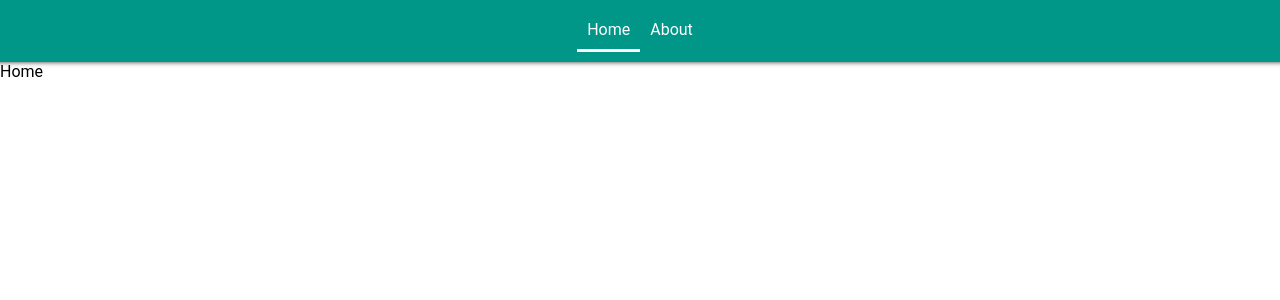
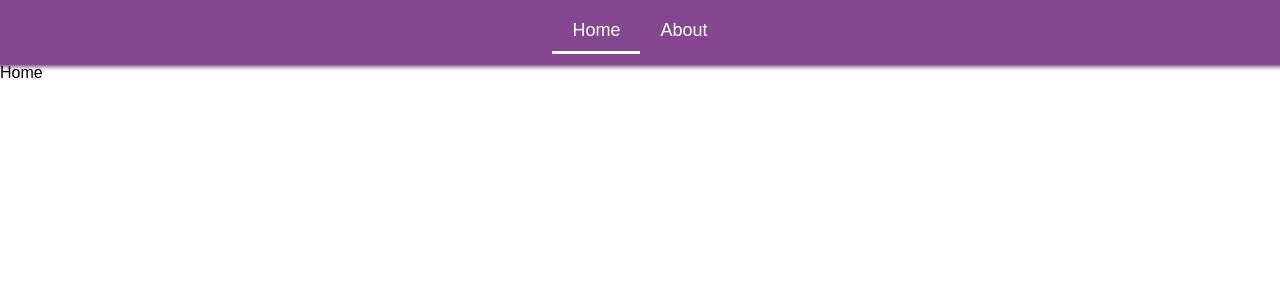
Before and after one commit to airwick989/CPS-IoT-Week-Tutorial-Website, a React (Create React App) app in the folder cps_tut_website/: page / in a window 1280 px wide. Shown: the top 300 px of the page. Built offline with nearby package versions, Linux system fonts and the light colour scheme.

Commit message:
installed reaact-awesome-reveal library

```diff
--- a/cps_tut_website/package.json
+++ b/cps_tut_website/package.json
@@ -8,6 +8,7 @@
     "@testing-library/user-event": "^13.5.0",
     "jquery": "^3.6.2",
     "react": "^18.2.0",
+    "react-awesome-reveal": "^4.1.0",
     "react-dom": "^18.2.0",
     "react-router": "^5.2.0",
     "react-router-dom": "^6.4.5",
--- a/cps_tut_website/src/components/component styles/Navbar.css
+++ b/cps_tut_website/src/components/component styles/Navbar.css
@@ -1,6 +1,6 @@
 body, html {
 	margin: 0;
-	font-family: Roboto, Arial, helvetica, sans-serif;
+	font-family: Arial, helvetica, sans-serif;
 }
 
 a {
@@ -9,8 +9,8 @@ a {
 
 .navbar-container {
 	text-align: center;
-	background-color: #009688;
-	box-shadow: 0px -20px 5px 20px #333333;
+	background-color: #84478F;
+	box-shadow: 0px -18px 5px 20px #51135C;
 	padding: 10px;
 	font-size: 0;
 }
@@ -25,14 +25,15 @@ a {
 
 .navbar-container ul li {
 	display: inline-block;
-	font-size: 16px;
+	font-size: 18px;
+	font-weight: lighter;
 }
 
 .navbar-container ul li a {
 	color: #ffffff;
 	text-decoration: none;
 	display: inline-block;
-	padding: 10px;
+	padding: 10px 20px 10px 20px;
 	transition: color 0.5s;
 }
 
```
Also changed, not shown: 1 other file (tests, documents, lock files or other folders).
